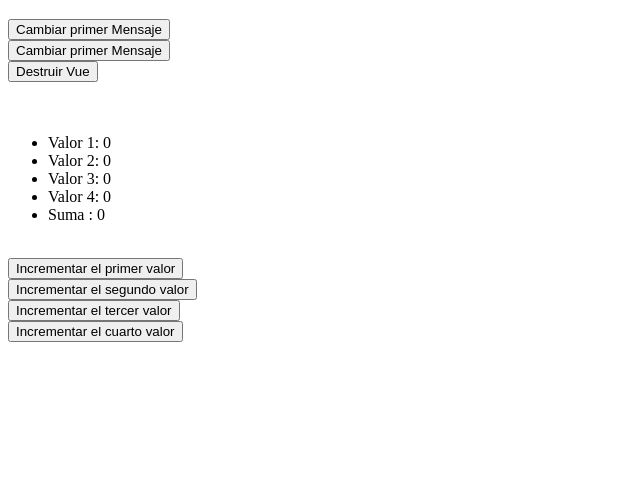
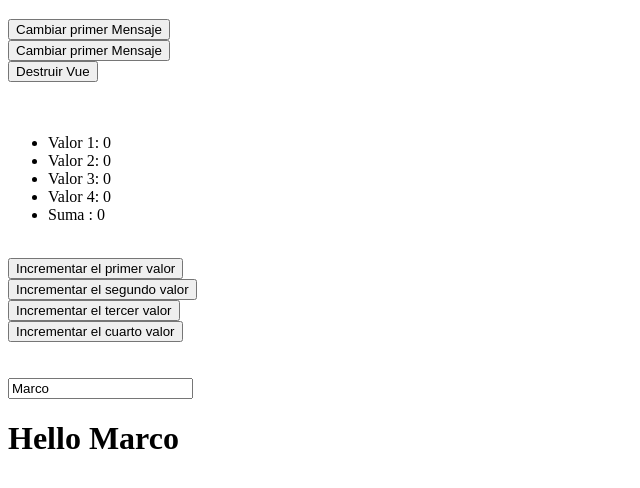
Before and after one commit to marco-contreras/vue_class_01, a plain HTML site: page index.html in a window 1280 px wide. Shown: the part 158-646 px from the top of the page, without its empty margins (0-640 px from the left). Drawn offline with nearby package versions, Linux system fonts and the light colour scheme.

Commit message:
Doble link by v-model

```diff
--- a/index.html
+++ b/index.html
@@ -31,7 +31,12 @@
     <button v-on:click="val_1++">Incrementar el primer valor</button><br>
     <button v-on:click="val_2++">Incrementar el segundo valor</button><br>
     <button v-on:click="val_3++">Incrementar el tercer valor</button><br>
-    <button v-on:click="val_4++">Incrementar el cuarto valor</button>
+    <button v-on:click="val_4++">Incrementar el cuarto valor</button><br><br><br>
+
+    <input type="text" v-model="name">
+    <h1>Hello {{ name }}</h1>
+
+
 </div>
 
 <script src="vue.js"></script>
--- a/vue.js
+++ b/vue.js
@@ -6,7 +6,8 @@ var app = new Vue({
         val_1: 0,
         val_2: 0,
         val_3: 0,
-        val_4: 0
+        val_4: 0,
+        name: 'Marco'
     },
     computed: {
         sum: function () {
```
